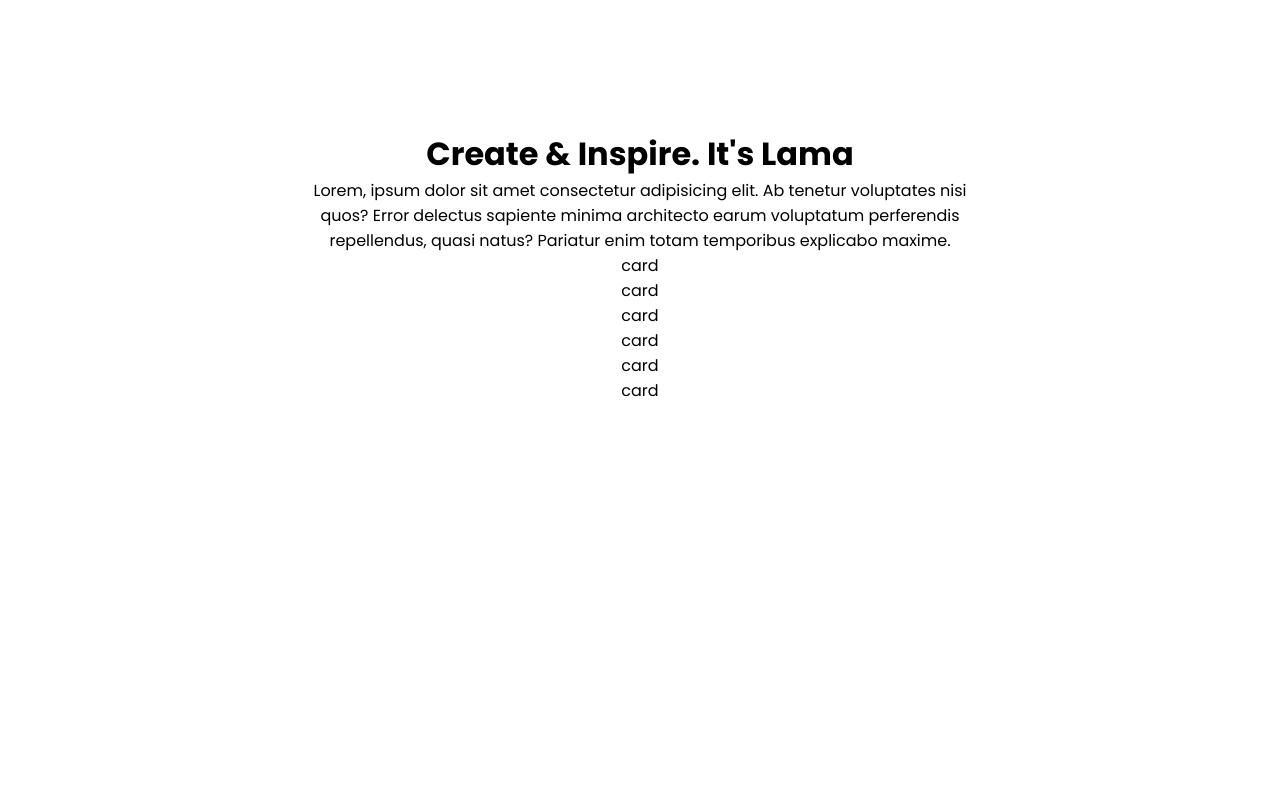
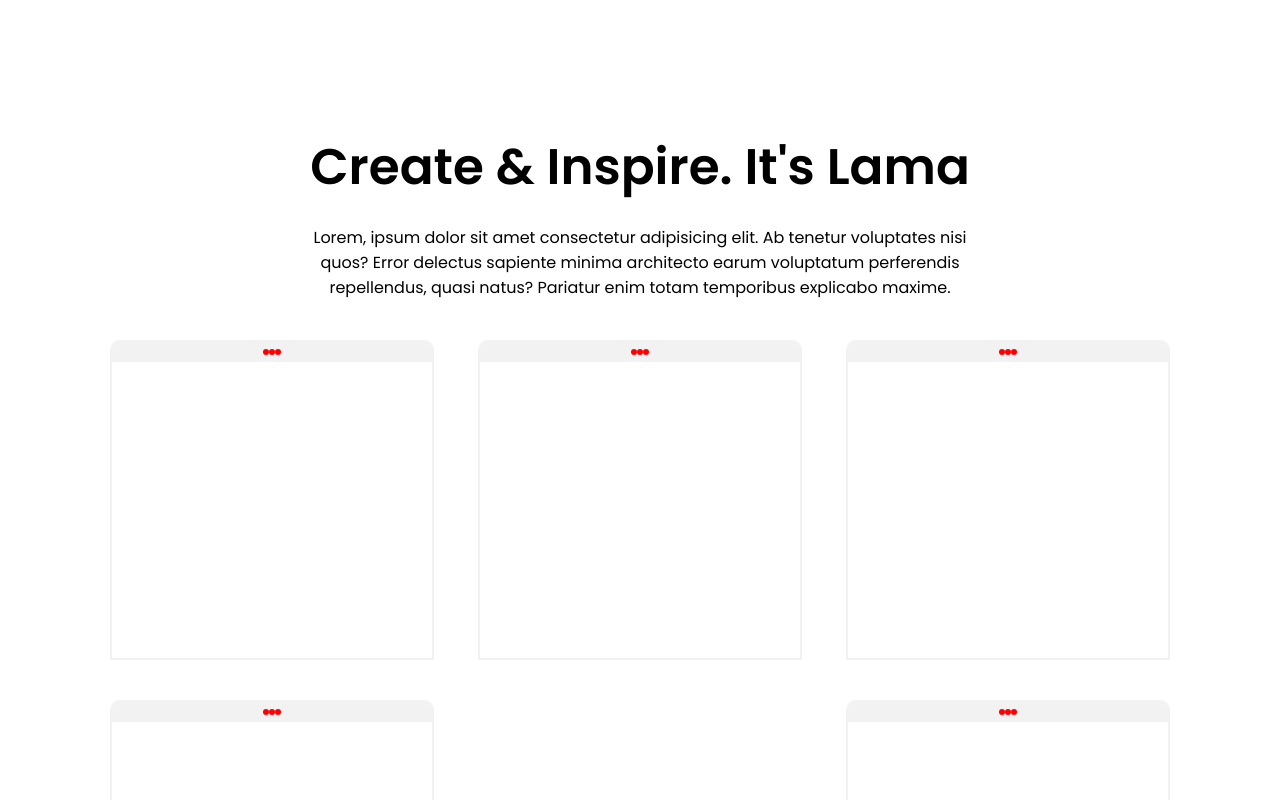
Before and after one commit to Terencino8/my-portfolio, a React (Create React App) app: page / in a window 1280 px wide. Shown: the part 1520-2320 px from the top of the page. Before the commit the page ends 1973 px from the top, so only its background shows below. Built offline with nearby package versions, Linux system fonts and the light colour scheme.

Commit message:
this is the creation of the product list and product jsx

```diff
--- a/src/components/Product/Product.jsx
+++ b/src/components/Product/Product.jsx
@@ -2,8 +2,12 @@ import "./product.css"
 
 const Product = () => {
   return (
-    <div>
-        card
+    <div className="p">
+        <div className="p-browser">
+          <div className="p-circle"></div>
+          <div className="p-circle"></div>
+          <div className="p-circle"></div>
+        </div>
     </div>
   )
 }
--- a/src/components/Product/product.css
+++ b/src/components/Product/product.css
@@ -0,0 +1,23 @@
+.p{
+    width: 30%;
+    height: 40vh;
+    margin: 20px 10px;
+    border: 2px solid rgb(243, 242, 242);
+    border-radius: 10px 10px 0 0;
+    overflow: hidden;
+}
+
+.p-browser{
+    height: 20px;
+    background-color: rgb(243, 242, 242);
+    display: flex;
+    align-items: center;
+    justify-content: center;
+}
+
+.p-circle{
+    width: 6px;
+    height: 6px;
+    border-radius: 50%;
+    background-color: red;
+}
--- a/src/components/ProductList/ProductList.jsx
+++ b/src/components/ProductList/ProductList.jsx
@@ -20,7 +20,7 @@ const ProductList = () => {
         <Product/>
         <Product/>
         <Product/>
-        <Product/>
+
 
       </div>
     </div>
--- a/src/components/ProductList/productList.css
+++ b/src/components/ProductList/productList.css
@@ -9,3 +9,19 @@
 .pl-text{
     width: 65%;
 }
+
+.pl-title{
+    font-size: 50px;
+    font-weight: 600;
+}
+
+.pl-desc{
+    margin: 20px 0;
+}
+
+.pl-list{
+    width: 100%;
+    display: flex;
+    flex-wrap: wrap;
+    justify-content: space-between;
+}
```
